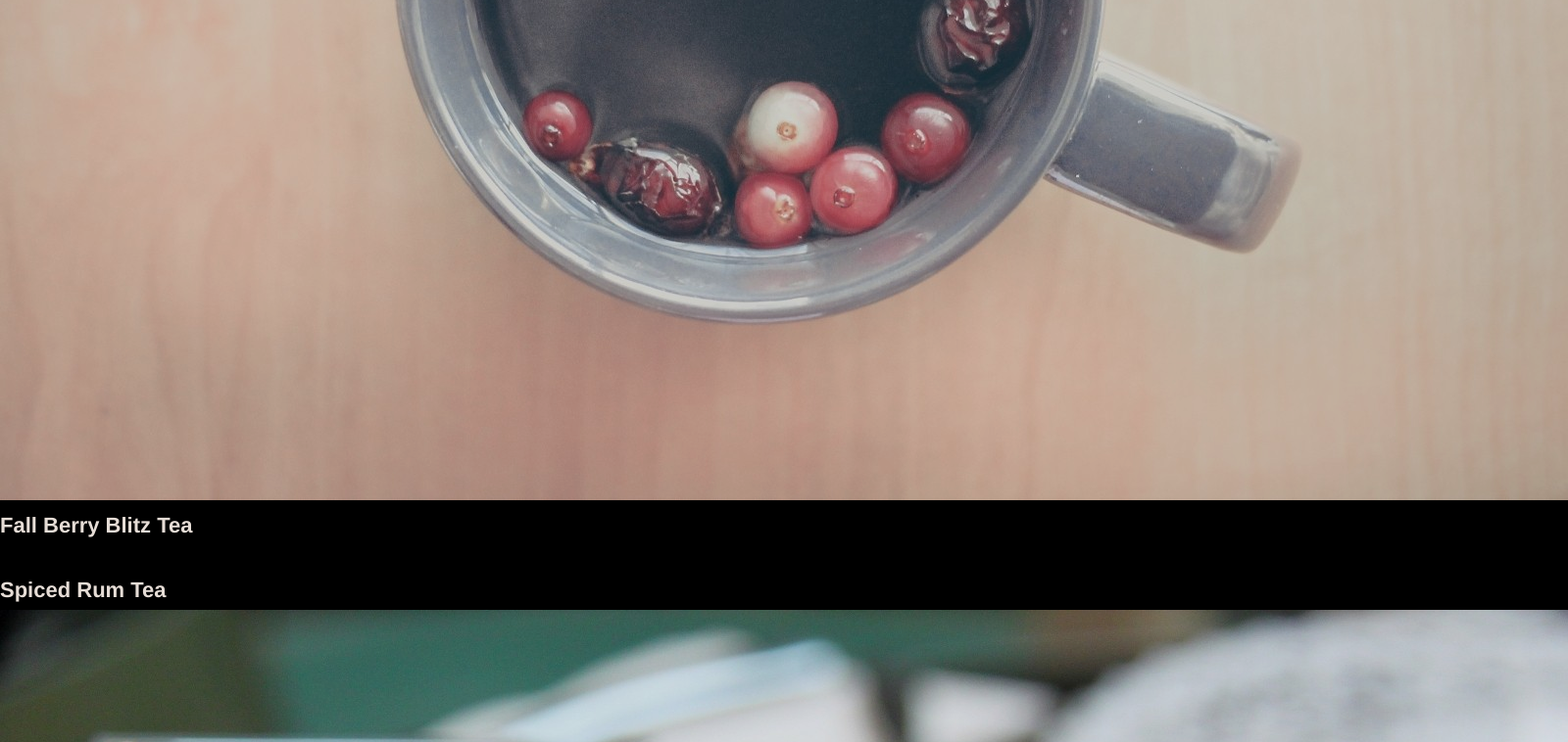
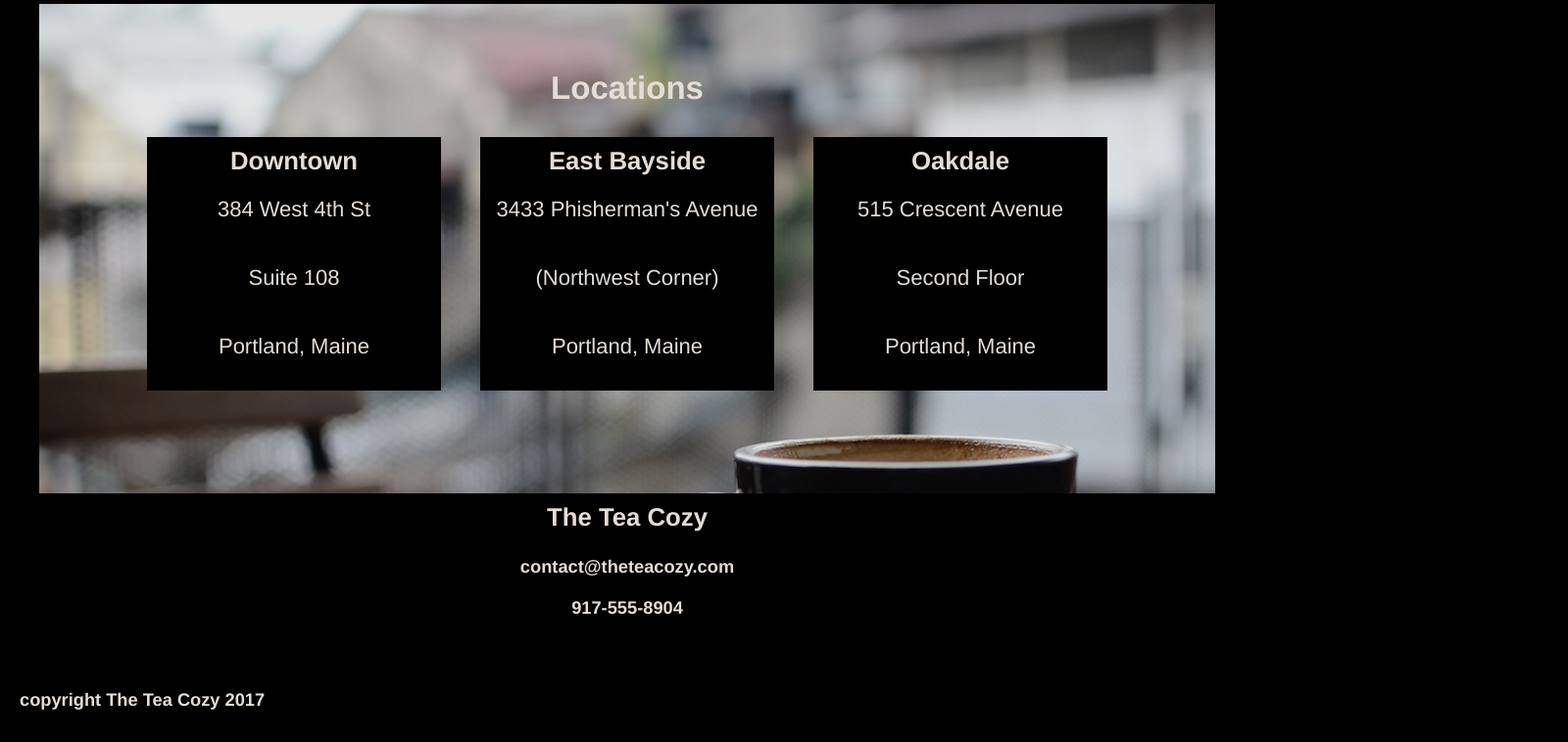
Before and after one commit to ashley-howard/teacozy, a plain HTML site: page index.html in a window 1280 px wide. Shown: the part 1418-2176 px from the top of the page at 98% size, 1600 px wide, since content can reach past the window. After the commit the page ends 2144 px from the top, so only its background shows below. Drawn offline with Linux system fonts and the light colour scheme.

Commit message:
finished

```diff
--- a/index.html
+++ b/index.html
@@ -20,7 +20,7 @@
     </header>
 
     <!-- Mission Section -->
-    <div class="mission">
+    <div id="mission">
       <div class="info">
         <h2>Our Mission</h2>
         <h4>Handpicked, Artisanally Curated, Free Range, Sustainable, Small Batch, Fair Trade, Organic Tea</h4>
@@ -28,7 +28,7 @@
     </div>
 
     <!-- Featured Tea -->
-    <div class="featured">
+    <div id="featured">
       <div class="info">
         <h2>Tea of the Month</h2>
         <h4>What's Steeping at The Tea Cozy?</h4>
@@ -39,7 +39,7 @@
           <h4>Fall Berry Blitz Tea</h4>
         </span>
         <span>
-          <img src="resources/images/rum.png" alt="">
+          <img src="resources/images/rum.jpg" alt="">
           <h4>Spiced Rum Tea</h4>
         </span>
         <span>
@@ -58,10 +58,46 @@
     </div>
 
     <!-- Locations -->
+    <div id="locations">
+      <div class="info">
+        <h2>Locations</h2>
+      </div>
+      <div class="locations">
+        <!-- Downtown -->
+        <div>
+          <h3>Downtown</h3>
+          <p>384 West 4th St</p>
+          <p>Suite 108</p>
+          <p>Portland, Maine</p>
+        </div>
+        <!-- East Bayside -->
+        <div>
+          <h3>East Bayside</h3>
+          <p>3433 Phisherman's Avenue</p>
+          <p>(Northwest Corner)</p>
+          <p>Portland, Maine</p>
+        </div>
+        <!-- Oakdale -->
+        <div>
+          <h3>Oakdale</h3>
+          <p>515 Crescent Avenue</p>
+          <p>Second Floor</p>
+          <p>Portland, Maine</p>
+        </div>
+      </div>
+    </div>
 
     <!-- Contact -->
+    <div class="contact">
+      <h3>The Tea Cozy</h3>
+      <h5>contact@theteacozy.com</h5>
+      <h5>917-555-8904</h5>
+    </div>
 
     <!-- Footer -->
+    <footer>
+      <h5>copyright The Tea Cozy 2017</h5>
+    </footer>
 
   </body>
 </html>
--- a/resources/style.css
+++ b/resources/style.css
@@ -20,6 +20,10 @@ header {
   border-bottom: 1px solid seashell;
   display: flex;
   height: 69px;
+  position: fixed;
+  z-index: 99;
+  background-color: black;
+  width: 100%;
 }
 
 .logo {
@@ -42,12 +46,14 @@ nav span {
 }
 
 /* Our mission */
-.mission {
+#mission {
   background-image: url(images/missionbg.jpg);
   display: flex;
   width: 1200px;
   height: 700px;
   margin: auto;
+  position: relative;
+  top: 30px;
 }
 
 .info {
@@ -60,3 +66,98 @@ nav span {
 h2, h4 {
   padding: 7px 0px;
 }
+
+#featured {
+  width: 1000px;
+  display: flex;
+  margin: auto;
+  flex-wrap: wrap;
+  padding-top: 70px;
+  margin-bottom: -45px;
+}
+
+.showcase {
+  display: flex;
+  justify-content: center;
+  flex-wrap: wrap;
+  text-align: center;
+}
+
+.showcase img {
+  width: 300px;
+  height: 200px;
+  padding: 0px 10px;
+}
+
+.showcase span {
+  padding-bottom: 5px;
+}
+
+#locations {
+  background-image:url(images/locationsbg.jpg);
+  display: flex;
+  height: 500px;
+  width: 1200px;
+  margin: auto;
+  flex-wrap: wrap;
+    margin-top: 103px;
+}
+
+#locations .info {
+  background-color: inherit;
+}
+
+.locations {
+  display: flex;
+  margin: auto;
+  align-content: space-around;
+  width: 1020px;
+  margin-top: -30px;
+}
+
+.locations div {
+  text-align: center;
+  background-color: black;
+
+  display: flex;
+  flex-basis: 280px;
+  flex-direction: column;
+  justify-content: center;
+
+  padding: 10px;
+
+height: 100%;
+
+
+margin-left: 20px;
+margin-right: 20px;
+
+
+}
+
+#locations .info {
+  margin: 60px 0 0 0;
+  height: 0;
+}
+
+#locations div p {
+  padding: 1em 0px;
+}
+
+.contact {
+    text-align: center;
+    height: 200px;
+}
+
+footer {
+  text-align: left;
+  padding-left: 20px;
+}
+
+.contact h3 {
+    padding: 10px 0px 25px 0px;
+}
+
+.contact h5 {
+  padding-bottom: 20px;
+}
```
